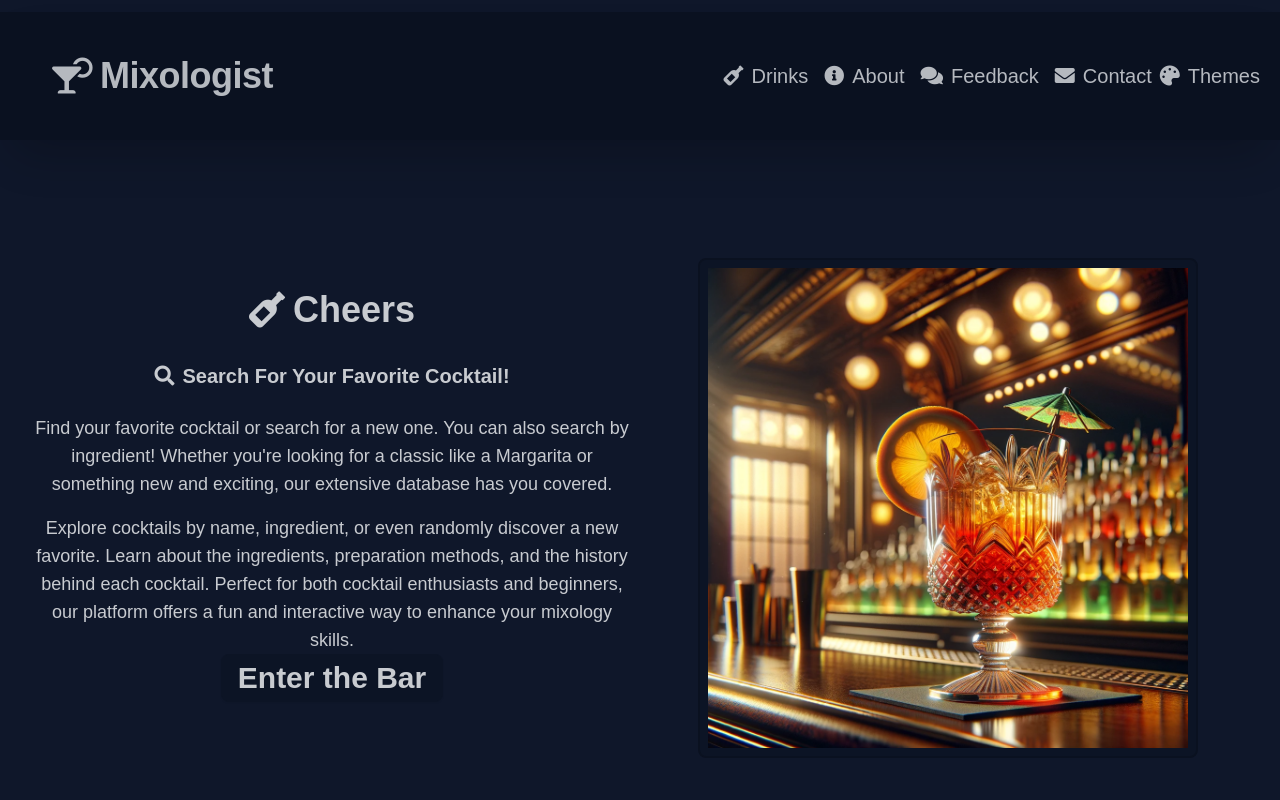
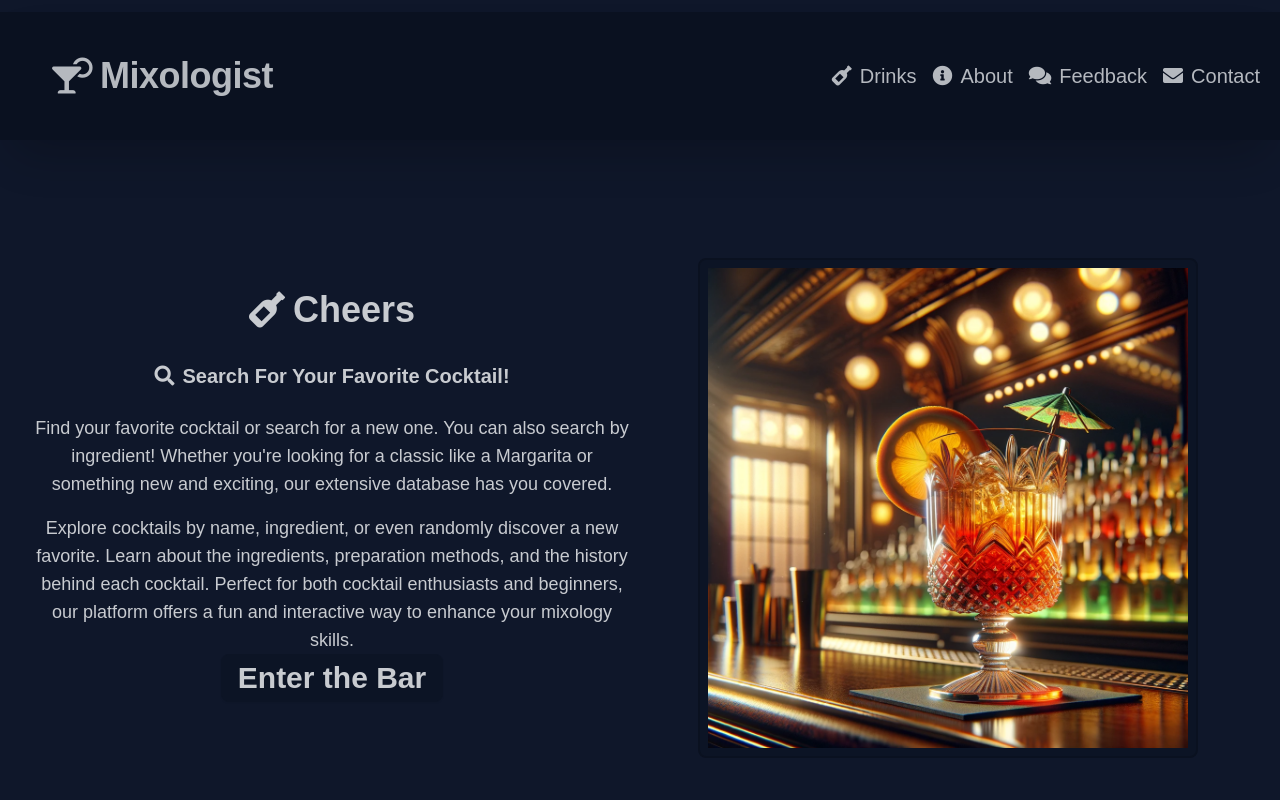
Before and after one commit to RW2023/mixologist, a Next.js app: page / in a window 1280 px wide. Shown: the top 800 px of the page. Built offline with nearby package versions, Linux system fonts and the light colour scheme.

Commit message:
Comment out theme switcher link for production

```diff
--- a/src/Components/ui/Navbar.tsx
+++ b/src/Components/ui/Navbar.tsx
@@ -90,11 +90,11 @@ const Navbar = () => {
               <i className="fas fa-envelope mr-2"></i>Contact
             </span>
           </Link>
-          <Link href="/themes">
+          {/* <Link href="/themes">
             <span className="block mt-4 lg:inline-block lg:mt-0 text-strokeLight text-xl hover:text-buttonText cursor-pointer mr-2 border-base-300 ease-in-out transition-transform">
               <i className="fas fa-palette mr-2"></i>Themes
             </span>
-          </Link>
+          </Link> */}
         </div>
       </div>
     </nav>
```
